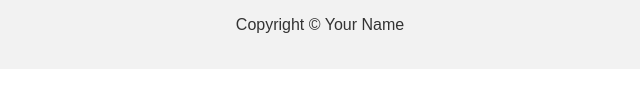
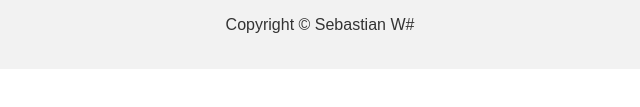
Before and after one commit to ebassti/ebassti.github.io, a plain HTML site: page index.html in a window 1280 px wide. Shown: the part 551-658 px from the top of the page, 320-960 px from the left. Drawn offline with Linux system fonts and the light colour scheme.

Commit message:
Update index.html

```diff
--- a/index.html
+++ b/index.html
@@ -32,7 +32,7 @@
       </section>
     </main>
     <footer>
-      <p>Copyright © Your Name</p>
+      <p>Copyright © Sebastian W#</p>
     </footer>
   </body>
 </html>
```
